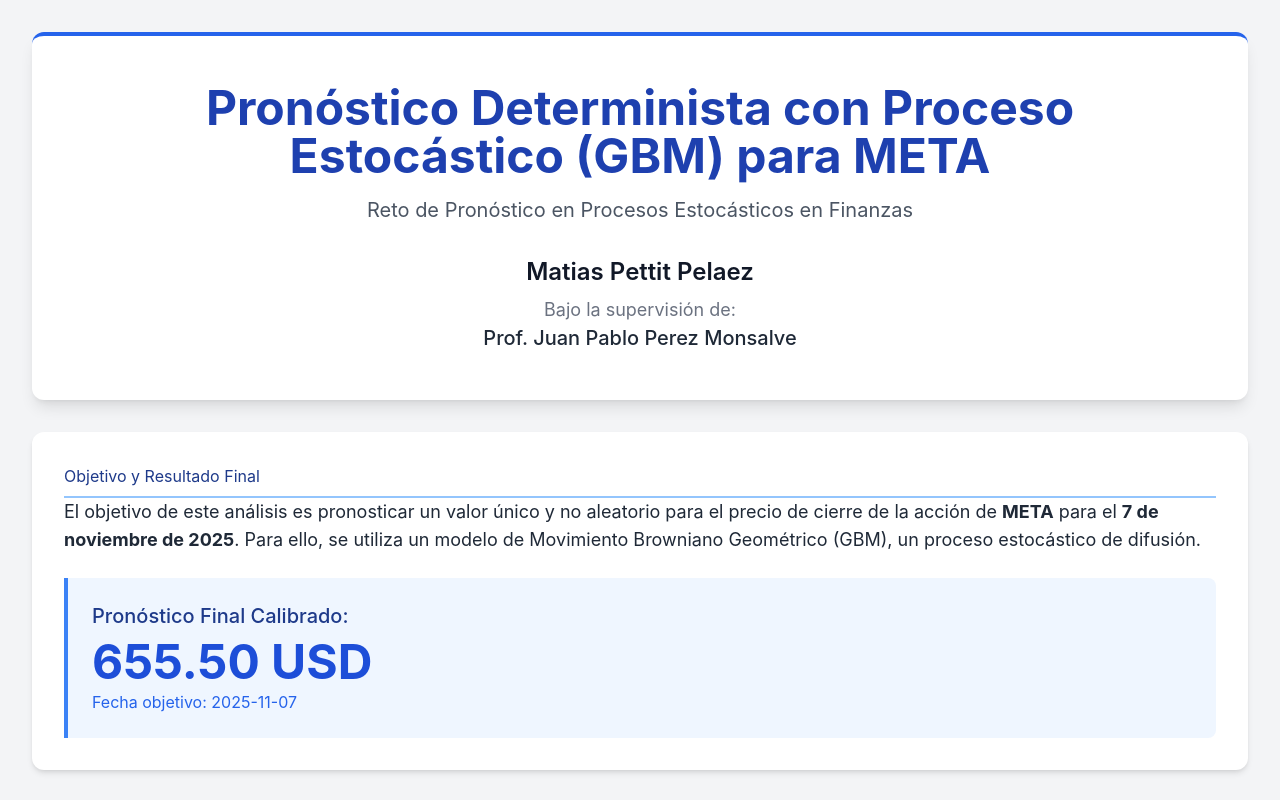
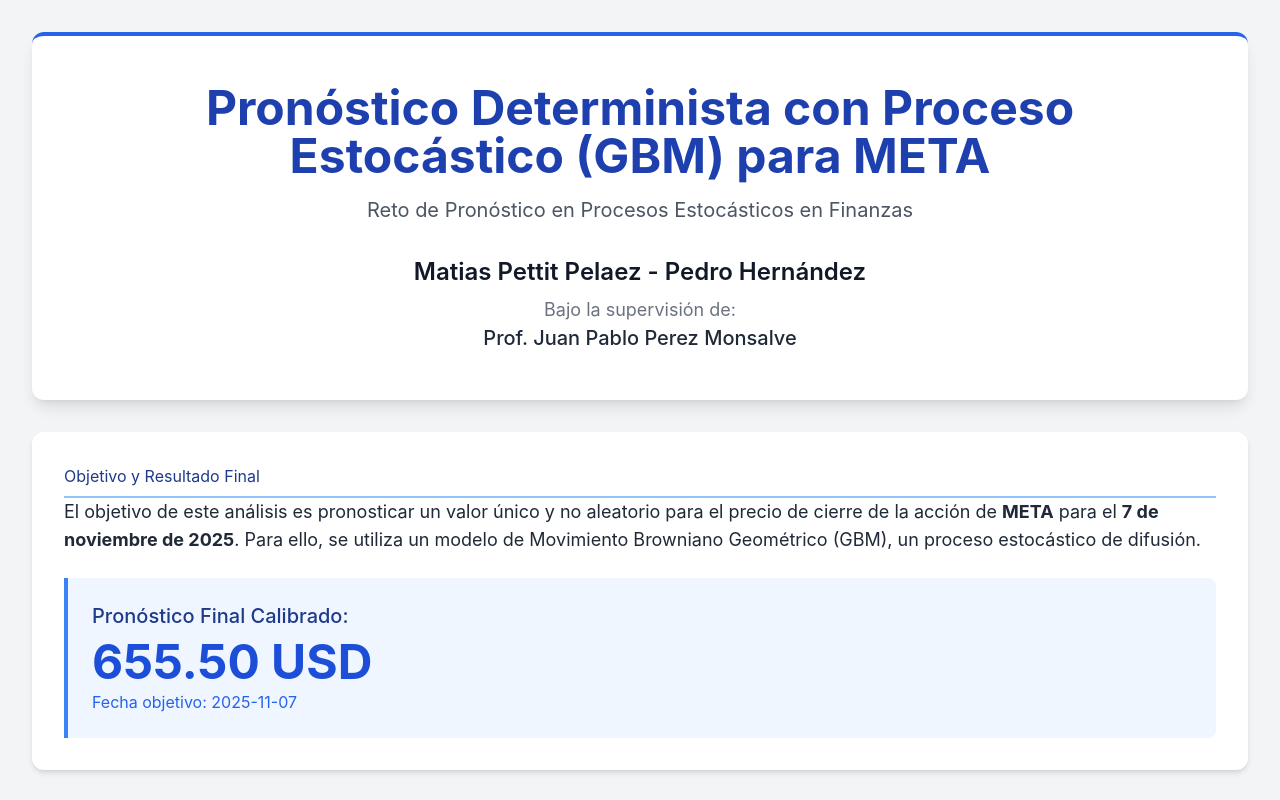
Before and after one commit to mpettitp/WEB_Pronostico_7NOV_META, a website built with Vite: page index.html in a window 1280 px wide. Shown: the top 800 px of the page. Built offline with nearby package versions, Linux system fonts and the light colour scheme.

Commit message:
Update index.html

```diff
--- a/index.html
+++ b/index.html
@@ -65,7 +65,7 @@
             </h1>
             <p class="text-lg md:text-xl text-gray-600">Reto de Pronóstico en Procesos Estocásticos en Finanzas</p>
             <div class="mt-8">
-                <p class="text-2xl font-semibold text-gray-900">Matias Pettit Pelaez</p>
+                <p class="text-2xl font-semibold text-gray-900">Matias Pettit Pelaez - Pedro Hernández</p>
                 <p class="text-lg text-gray-500 mt-2">Bajo la supervisión de:</p>
                 <p class="text-xl font-medium text-gray-800">Prof. Juan Pablo Perez Monsalve</p>
             </div>
```
